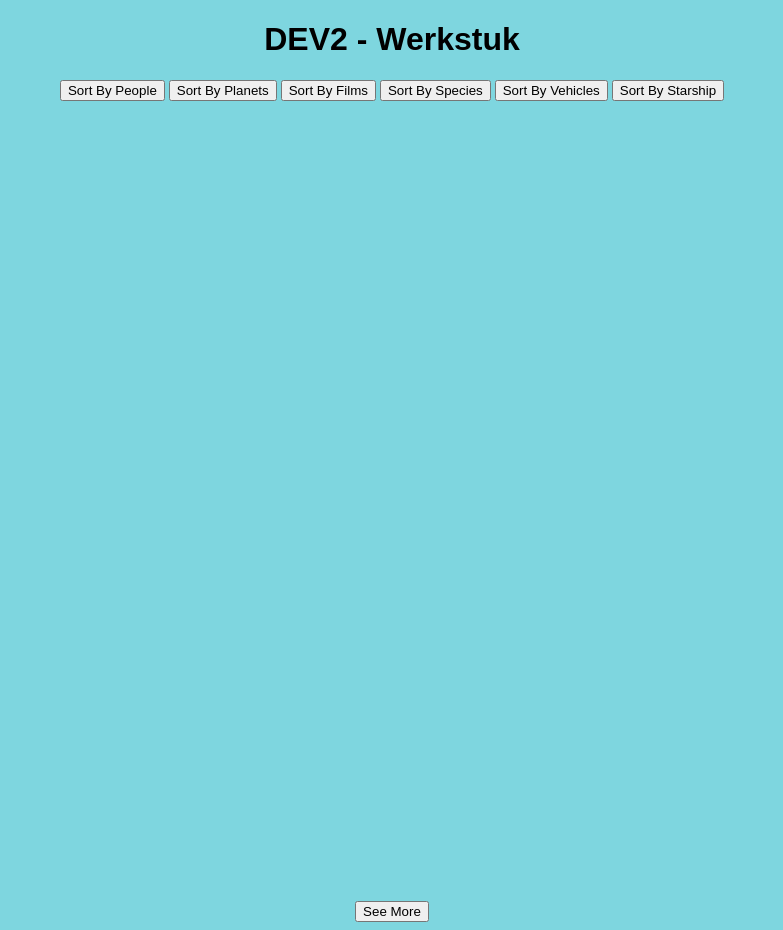
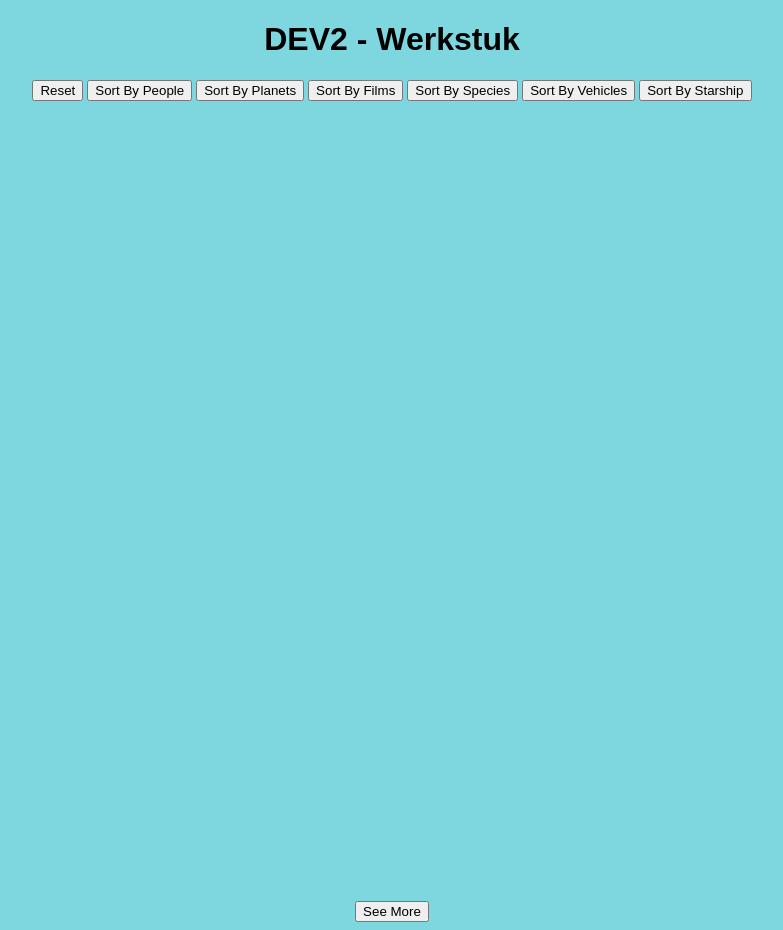
Before and after one commit to EHB-MCT/dev2-course-project-2324-SarahElFraihi, a plain HTML site: page index.html in a window 1280 px wide. Shown: the whole page, without its empty margins (248-1031 px from the left). Drawn offline with Linux system fonts and the light colour scheme; no server answers.

Commit message:
Reset knop toegevoegd

```diff
--- a/index.html
+++ b/index.html
@@ -8,12 +8,13 @@
 	<body>
 		<h1>DEV2 - Werkstuk</h1>
 
+		<button id="Reset">Reset</button>
 		<button id="People">Sort By People</button>
 		<button id="Planets">Sort By Planets</button>
 		<button id="Films">Sort By Films</button>
 		<button id="Species">Sort By Species</button>
 		<button id="Vehicles">Sort By Vehicles</button>
-		<button id="Starship">Sort By Starship</button>
+		<button id="Starships">Sort By Starship</button>
 
 		<div id="container"></div>
 		<button id="seeMore">See More</button>
--- a/js/index.js
+++ b/js/index.js
@@ -4,16 +4,19 @@ let currentPage = 1;
 function init() {
 	FetchAllData();
 
+	// Add event listeners to sort buttons
 	document.getElementById("People").addEventListener("click", () => {
 		clearContainer();
 		currentCategory = "People";
 		FetchPeople(1);
 	});
+
 	document.getElementById("Planets").addEventListener("click", () => {
 		clearContainer();
 		currentCategory = "Planets";
 		FetchPlanet(1);
 	});
+
 	document.getElementById("Films").addEventListener("click", () => {
 		clearContainer();
 		currentCategory = "Films";
@@ -38,6 +41,13 @@ function init() {
 		FetchStarship(1);
 	});
 
+	// Add event listener to reset button
+	document.getElementById("Reset").addEventListener("click", () => {
+		clearContainer();
+		FetchAllData(); // Reset data
+	});
+
+	// Add event listener to see more button
 	document.getElementById("seeMore").addEventListener("click", () => {
 		if (currentCategory === "People") {
 			FetchPeople(currentPage + 1);
```
